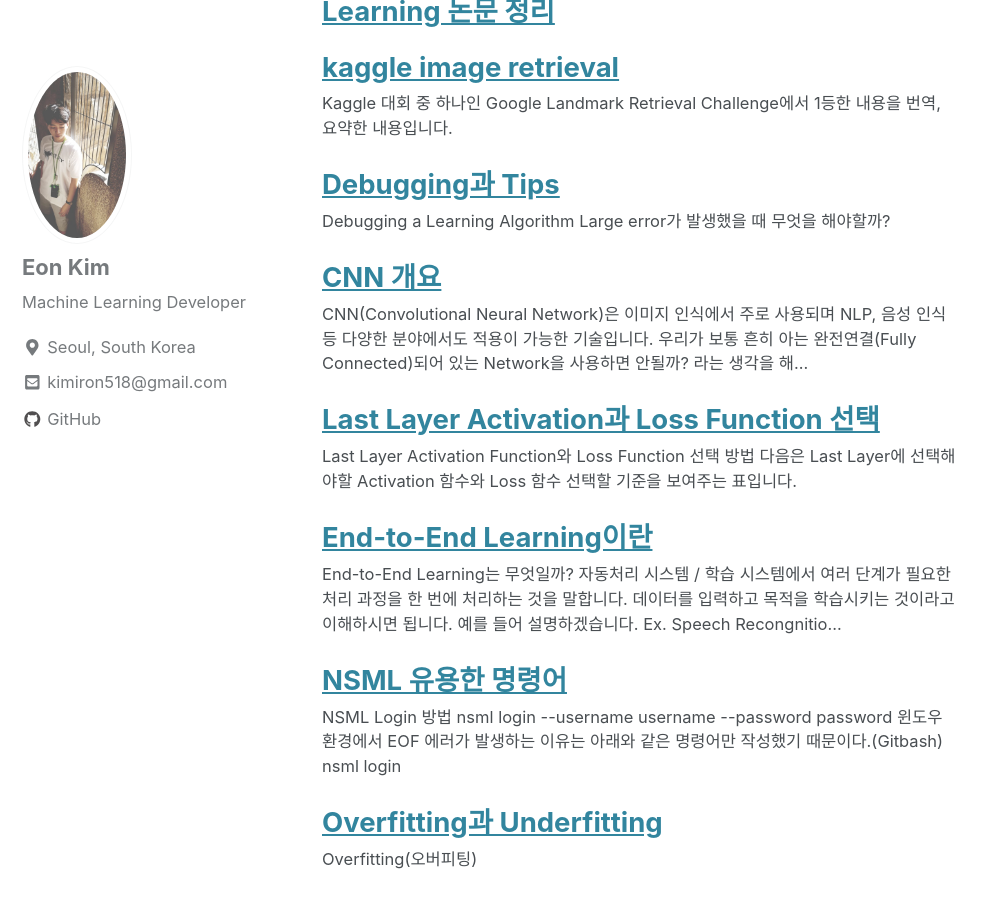
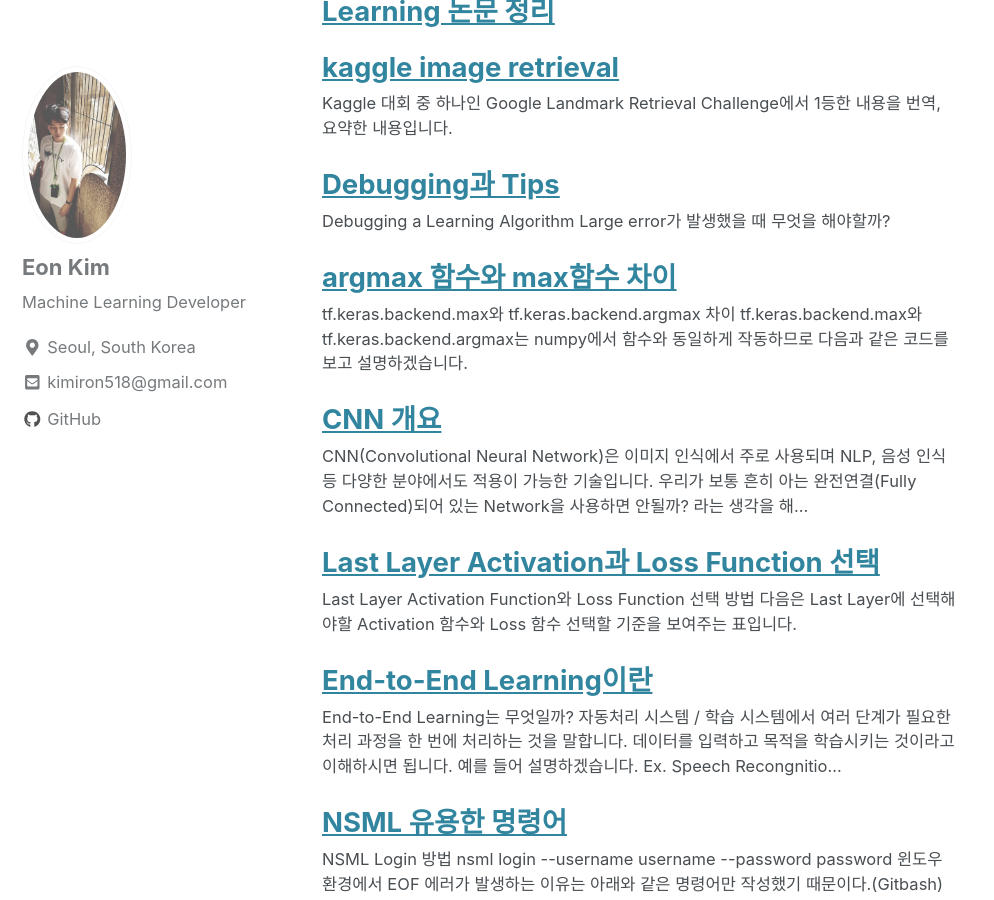
Before and after one commit to thisisiron/thisisiron.github.io, a Jekyll site: the page built from _pages/year-archive.md, in a window 1280 px wide and 900 px high, scrolled down 883 px. Shown: the whole window, without its empty margins (0-994 px from the left). Built offline with Jekyll 4.4.1, drawn with Linux system fonts in a browser that asks for light colours; cached includes are drawn as plain includes; nearby versions of some CDN libraries; formulas are drawn with MathJax 3.

Commit message:
add post and update post

````diff
--- /dev/null
+++ b/_posts/Tensorflow/2019-01-19-argmax and max.md
@@ -0,0 +1,26 @@
+---
+title: "argmax 함수와 max함수 차이"
+categories: Tensorflow
+---
+
+## tf.keras.backend.max와 tf.keras.backend.argmax 차이
+tf.keras.backend.max와 tf.keras.backend.argmax는 numpy에서 함수와 동일하게 작동하므로 다음과 같은 코드를 보고 설명하겠습니다.
+
+```
+x = np.random.randn(5)
+print(x)
+print(np.argmax(x))
+print(np.max(x))
+
+[-0.73370703  0.98163748 -0.23885241 -0.26628727  1.00499406]
+4
+1.0049940634
+```
+
+- max: 해당 배열 안에 존재하는 가장 큰 값을 Return
+- argmax: 가장 큰 값의 index을 Return
+
+### Reference
+[tf.keras.backend.max](https://www.tensorflow.org/api_docs/python/tf/keras/backend/max)<br>
+[tf.keras.backend.argmax](https://www.tensorflow.org/api_docs/python/tf/keras/backend/argmax)<br>
+[What is the difference between keras.backend.max vs keras.backend.argmax?](https://stackoverflow.com/questions/52878998/what-is-the-difference-between-keras-backend-max-vs-keras-backend-argmax)
````
Also changed, not shown: _posts/Image/2019-02-09-Attention-based Ensemble for Deep Metric Learning.md (+4 -6 lines).
